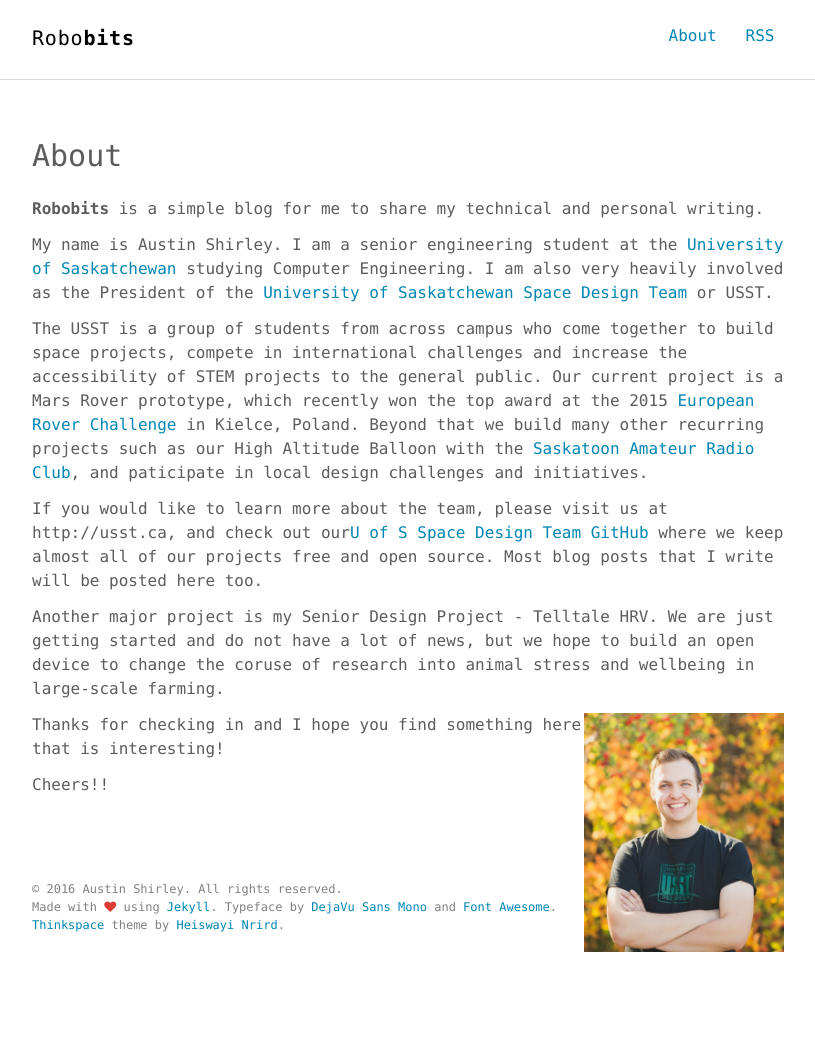
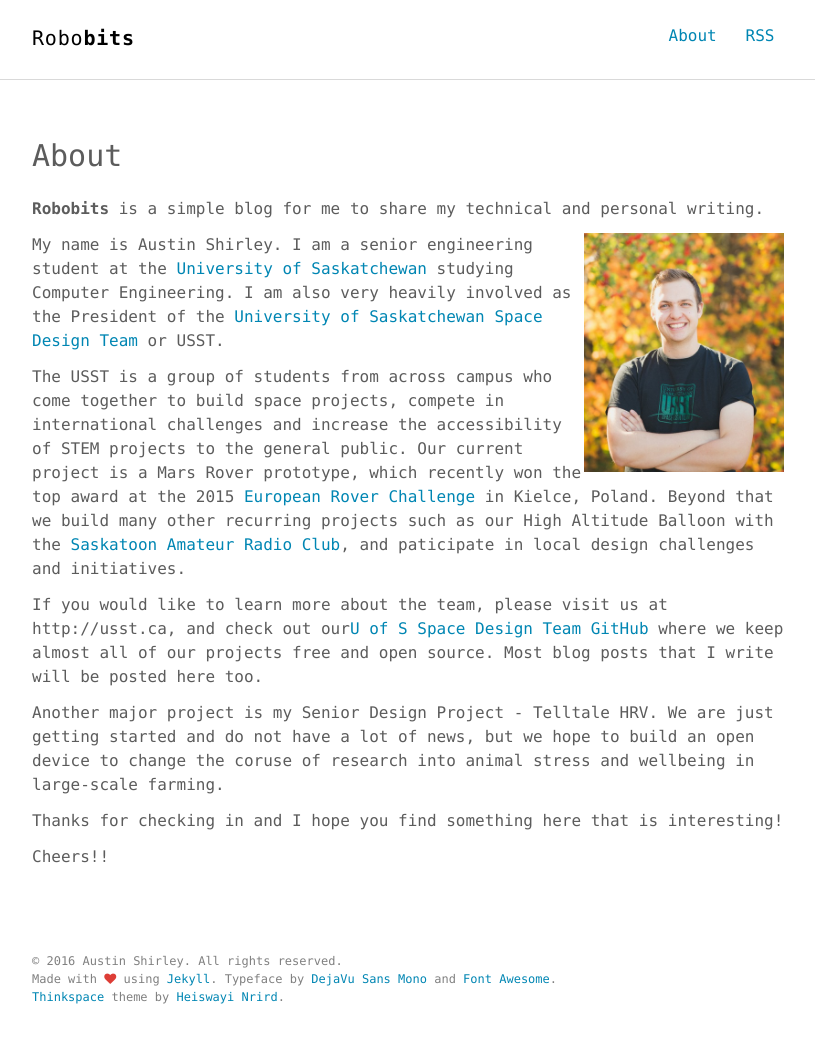
Before and after one commit to ausshir/ausshir.github.io, a Jekyll site: the page built from about.md, in a window 1280 px wide. Shown: the whole page, without its empty margins (232-1047 px from the left). Built offline with Jekyll 4.4.1, drawn with Linux system fonts in a browser that asks for light colours; before the commit the page ends 983 px from its top, so only the background shows below that.

Commit message:
Updated about.md

```diff
--- a/about.md
+++ b/about.md
@@ -7,6 +7,7 @@ published: true
 
 **Robobits** is a simple blog for me to share my technical and personal writing.
 
+<img align="right" src="https://ausshir.github.io/assets/author.jpg" alt="ME" style="width: 200px;"/>
 My name is Austin Shirley. I am a senior engineering student at the [University of Saskatchewan](http://www.usask.ca/) studying Computer Engineering. I am also very heavily involved as the President of the [University of Saskatchewan Space Design Team](http://usst.ca) or USST.
 
 The USST is a group of students from across campus who come together to build space projects, compete in international challenges and increase the accessibility of STEM projects to the general public. Our current project is a Mars Rover prototype, which recently won the top award at the 2015 [European Rover Challenge](http://roverchallenge.eu/) in Kielce, Poland. Beyond that we build many other recurring projects such as our High Altitude Balloon with the [Saskatoon Amateur Radio Club](http://ve5aa.dyndns.org/), and paticipate in local design challenges and initiatives.
@@ -16,7 +17,6 @@ If you would like to learn more about the team, please visit us at http://usst.c
 
 Another major project is my Senior Design Project - Telltale HRV. We are just getting started and do not have a lot of news, but we hope to build an open device to change the coruse of research into animal stress and wellbeing in large-scale farming.
 
-<img align="right" src="https://ausshir.github.io/assets/author.jpg" alt="ME" style="width: 200px;"/>
 Thanks for checking in and I hope you find something here that is interesting!
 
 Cheers!!
```
